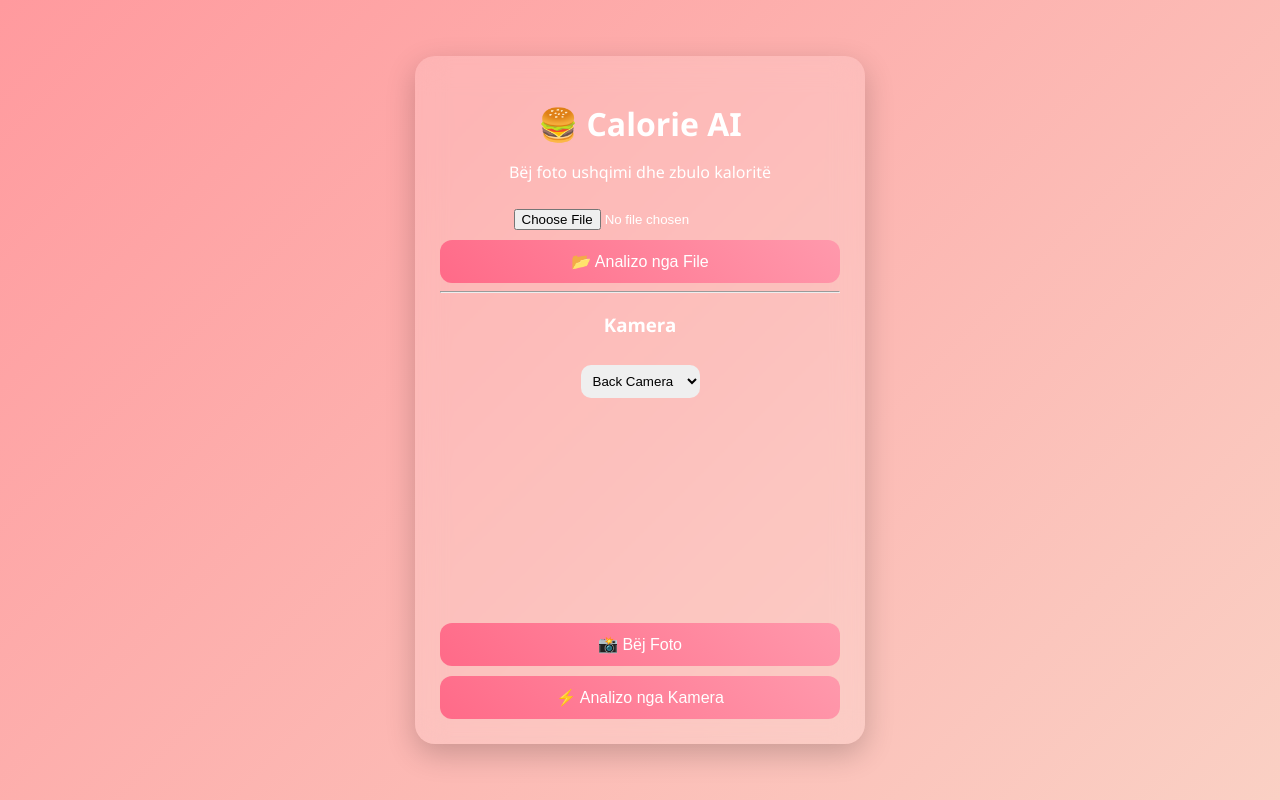
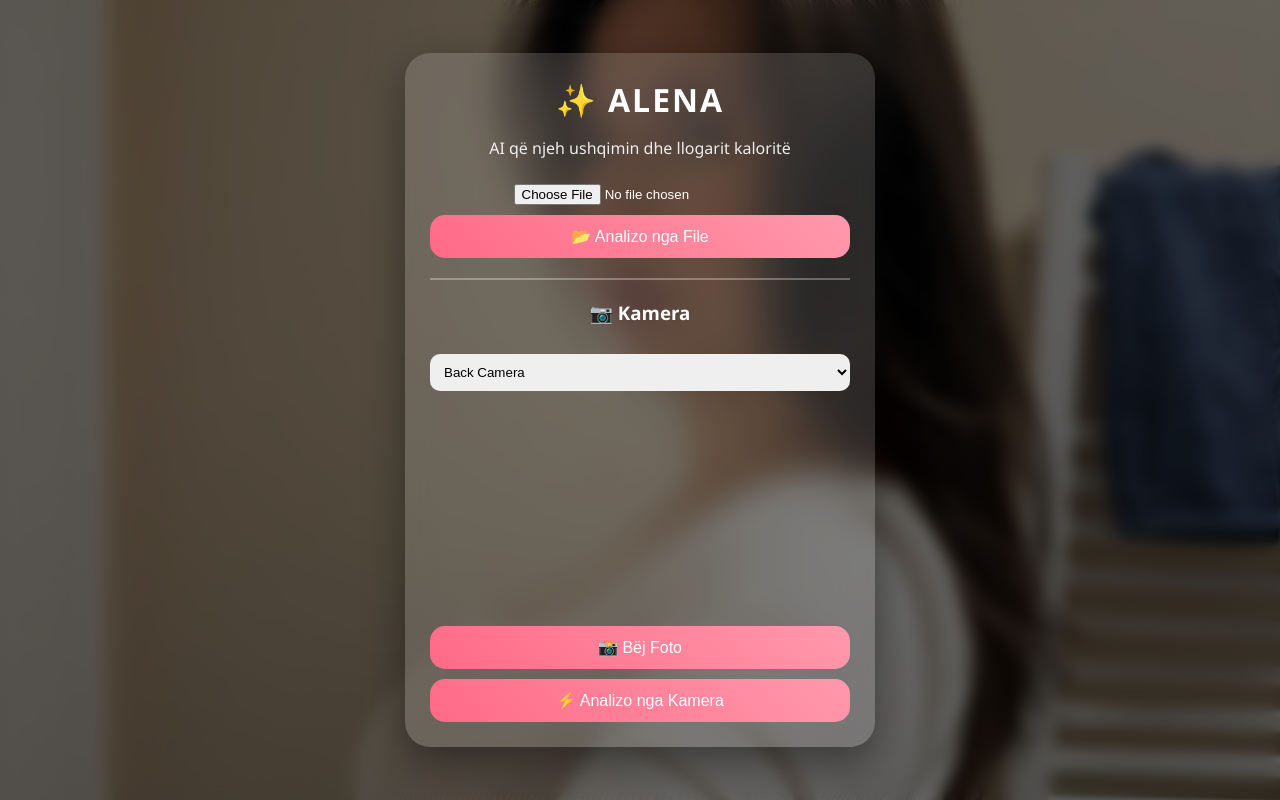
Before and after one commit to elonheta66-wq/CalorieTracker, a Flask app: page / in a window 1280 px wide. Run offline with Flask 3, Linux system fonts and the light colour scheme.

Commit message:
ALENA final modern UI

```diff
--- a/templates/index.html
+++ b/templates/index.html
@@ -1,34 +1,59 @@
 <!DOCTYPE html>
 <html>
 <head>
-    <title>Calorie AI</title>
+    <title>ALENA - Calorie AI</title>
     <meta name="viewport" content="width=device-width, initial-scale=1.0">
 
     <style>
         body {
             margin: 0;
             font-family: 'Segoe UI', sans-serif;
-            background: linear-gradient(135deg, #ff9a9e, #fad0c4);
+            background: url("{{ url_for('static', filename='2025_09_25_09_04_IMG_6980.JPG') }}") no-repeat center center/cover;
             height: 100vh;
             display: flex;
             justify-content: center;
             align-items: center;
         }
 
+        body::before {
+            content: "";
+            position: absolute;
+            width: 100%;
+            height: 100%;
+            background: rgba(0,0,0,0.6);
+            backdrop-filter: blur(8px);
+            z-index: 0;
+        }
+
         .card {
-            background: rgba(255, 255, 255, 0.15);
+            position: relative;
+            z-index: 1;
+            background: rgba(255,255,255,0.15);
             backdrop-filter: blur(15px);
             padding: 25px;
-            border-radius: 20px;
+            border-radius: 25px;
+            width: 90%;
+            max-width: 420px;
             text-align: center;
-            width: 90%;
-            max-width: 400px;
             color: white;
-            box-shadow: 0 10px 30px rgba(0,0,0,0.2);
+            box-shadow: 0 15px 40px rgba(0,0,0,0.4);
+            animation: fadeIn 1s ease;
+        }
+
+        @keyframes fadeIn {
+            from {opacity: 0; transform: translateY(20px);}
+            to {opacity: 1; transform: translateY(0);}
         }
 
         h1 {
-            margin-bottom: 10px;
+            margin: 0;
+            font-size: 32px;
+            letter-spacing: 2px;
+        }
+
+        p {
+            margin-bottom: 15px;
+            opacity: 0.9;
         }
 
         input[type="file"] {
@@ -39,37 +64,44 @@
             margin-top: 10px;
             padding: 12px;
             border: none;
-            border-radius: 12px;
+            border-radius: 15px;
             background: linear-gradient(45deg, #ff6a88, #ff99ac);
             color: white;
             font-size: 16px;
             cursor: pointer;
             width: 100%;
+            transition: 0.3s;
         }
 
         button:hover {
-            opacity: 0.9;
+            transform: scale(1.05);
         }
 
         video {
             width: 100%;
-            border-radius: 10px;
+            border-radius: 15px;
             margin-top: 10px;
         }
 
         .result {
             margin-top: 15px;
             font-size: 18px;
-            background: rgba(255,255,255,0.2);
-            padding: 10px;
-            border-radius: 10px;
+            background: rgba(255,255,255,0.25);
+            padding: 12px;
+            border-radius: 12px;
         }
 
         select {
             margin-top: 10px;
-            padding: 8px;
+            padding: 10px;
             border-radius: 10px;
             border: none;
+            width: 100%;
+        }
+
+        hr {
+            border: 1px solid rgba(255,255,255,0.3);
+            margin: 20px 0;
         }
 
     </style>
@@ -79,8 +111,8 @@
 
 <div class="card">
 
-    <h1>🍔 Calorie AI</h1>
-    <p>Bëj foto ushqimi dhe zbulo kaloritë</p>
+    <h1>✨ ALENA</h1>
+    <p>AI që njeh ushqimin dhe llogarit kaloritë</p>
 
     <!-- Upload -->
     <form method="POST" enctype="multipart/form-data">
@@ -91,7 +123,7 @@
     <hr>
 
     <!-- Kamera -->
-    <h3>Kamera</h3>
+    <h3>📷 Kamera</h3>
 
     <select id="cameraSelect">
         <option value="environment">Back Camera</option>
@@ -122,10 +154,18 @@
     const input = document.getElementById('food_image_camera');
     const cameraSelect = document.getElementById('cameraSelect');
 
+    let currentStream;
+
     async function startCamera() {
+        if (currentStream) {
+            currentStream.getTracks().forEach(track => track.stop());
+        }
+
         const stream = await navigator.mediaDevices.getUserMedia({
             video: { facingMode: cameraSelect.value }
         });
+
+        currentStream = stream;
         video.srcObject = stream;
     }
 
@@ -135,9 +175,11 @@
     snap.addEventListener('click', () => {
         canvas.width = video.videoWidth;
         canvas.height = video.videoHeight;
+
         canvas.getContext('2d').drawImage(video, 0, 0);
 
         input.value = canvas.toDataURL('image/jpeg');
+
         alert("Foto u kap! Kliko ANALIZO.");
     });
 </script>
```
